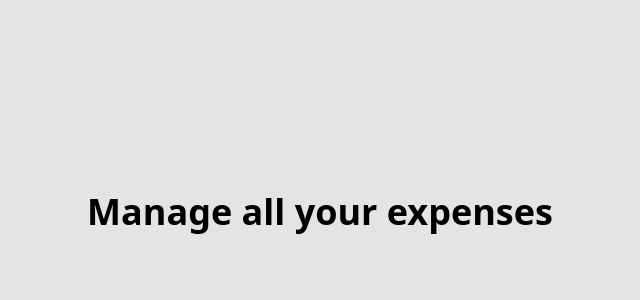
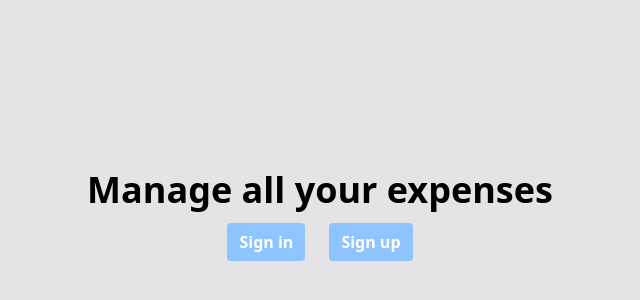
Before and after one commit to KrisD23/Expense-track-saas, a Next.js app: page / in a window 1280 px wide. Shown: the part 188-488 px from the top of the page, without its empty margins (320-960 px from the left). Built offline with nearby package versions, Linux system fonts and the light colour scheme.

Commit message:
added kinde auth

```diff
--- /dev/null
+++ b/middleware.ts
@@ -0,0 +1,18 @@
+import { withAuth } from "@kinde-oss/kinde-auth-nextjs/middleware";
+
+export default withAuth(
+  async function middleware(req) {
+    console.log("look at me", req.kindeAuth);
+  },
+  {
+    isReturnToCurrentPage: true,
+    loginPage: "/api/auth/login",
+  }
+);
+
+export const config = {
+  matcher: [
+    // Run on everything but Next internals and static files
+    "/((?!_next|[^?]*\\.(?:html?|css|js(?!on)|jpe?g|webp|png|gif|svg|ttf|woff2?|ico|csv|docx?|xlsx?|zip|webmanifest)).*)",
+  ],
+};
--- a/package.json
+++ b/package.json
@@ -9,6 +9,7 @@
     "lint": "next lint"
   },
   "dependencies": {
+    "@kinde-oss/kinde-auth-nextjs": "^2.6.1",
     "@prisma/client": "^6.6.0",
     "next": "15.3.1",
     "react": "^19.0.0",
--- a/src/app/(app)/app/dashboard/page.tsx
+++ b/src/app/(app)/app/dashboard/page.tsx
@@ -2,7 +2,17 @@ import React from "react";
 import ExpensesForm from "@/components/ExpensesForm";
 import ExpensesList from "@/components/ExpensesList";
 import { prisma } from "@/lib/db";
+import { getKindeServerSession } from "@kinde-oss/kinde-auth-nextjs/server";
+import { redirect } from "next/navigation";
+
 const page = async () => {
+  // auth
+  const { isAuthenticated } = getKindeServerSession();
+
+  if (!(await isAuthenticated())) {
+    return redirect("/");
+  }
+
   const expenses = await prisma.expense.findMany();
 
   return (
--- a/src/app/(marketing)/page.tsx
+++ b/src/app/(marketing)/page.tsx
@@ -1,10 +1,24 @@
 import React from "react";
+import {
+  RegisterLink,
+  LoginLink,
+} from "@kinde-oss/kinde-auth-nextjs/components";
 
 const Home = () => {
   return (
     <div>
-      <div className="justify-center items-center flex h-screen">
+      <div className="justify-center items-center flex h-screen flex-col">
         <h1 className="font-bold text-4xl">Manage all your expenses</h1>
+
+        <div className="mt-5">
+          <LoginLink className="m-3 rounded px-3 py-2 bg-blue-300 text-white font-bold hover:bg-blue-400 active:bg-blue-500">
+            Sign in
+          </LoginLink>
+
+          <RegisterLink className="m-3 rounded px-3 py-2 bg-blue-300 text-white font-bold hover:bg-blue-400 active:bg-blue-500">
+            Sign up
+          </RegisterLink>
+        </div>
       </div>
     </div>
   );
--- /dev/null
+++ b/src/app/api/auth/[kindeAuth]/route.js
@@ -0,0 +1,2 @@
+import { handleAuth } from "@kinde-oss/kinde-auth-nextjs/server";
+export const GET = handleAuth();
--- a/src/components/AppHeader.tsx
+++ b/src/components/AppHeader.tsx
@@ -1,4 +1,5 @@
 "use client";
+import { LogoutLink } from "@kinde-oss/kinde-auth-nextjs";
 import Link from "next/link";
 import { usePathname } from "next/navigation";
 import React from "react";
@@ -51,6 +52,7 @@ const AppHeader = () => {
           ))}
         </ul>
       </nav>
+      <LogoutLink>Logout</LogoutLink>
     </header>
   );
 };
```
Also changed, not shown: 2 other files (tests, documents, lock files or other folders).
